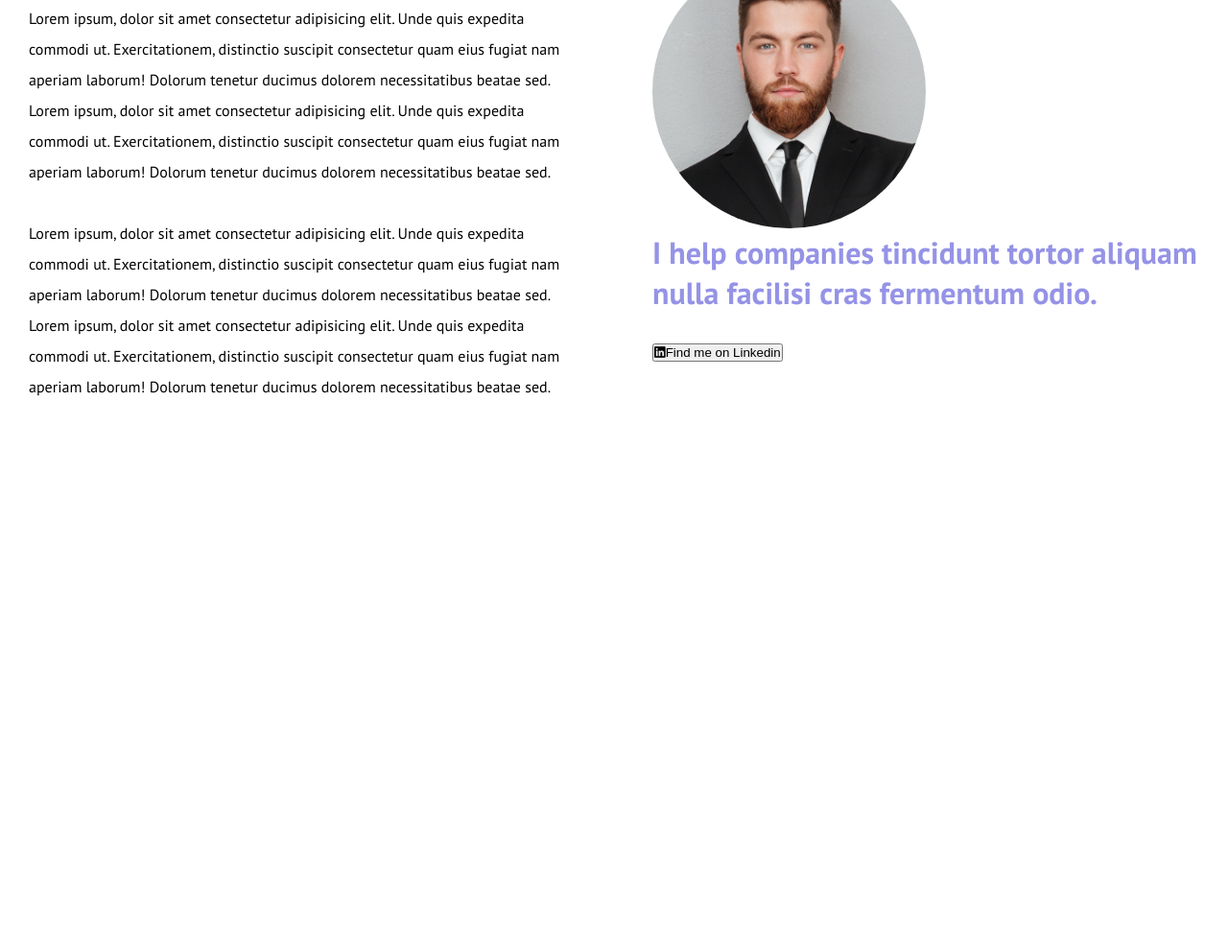
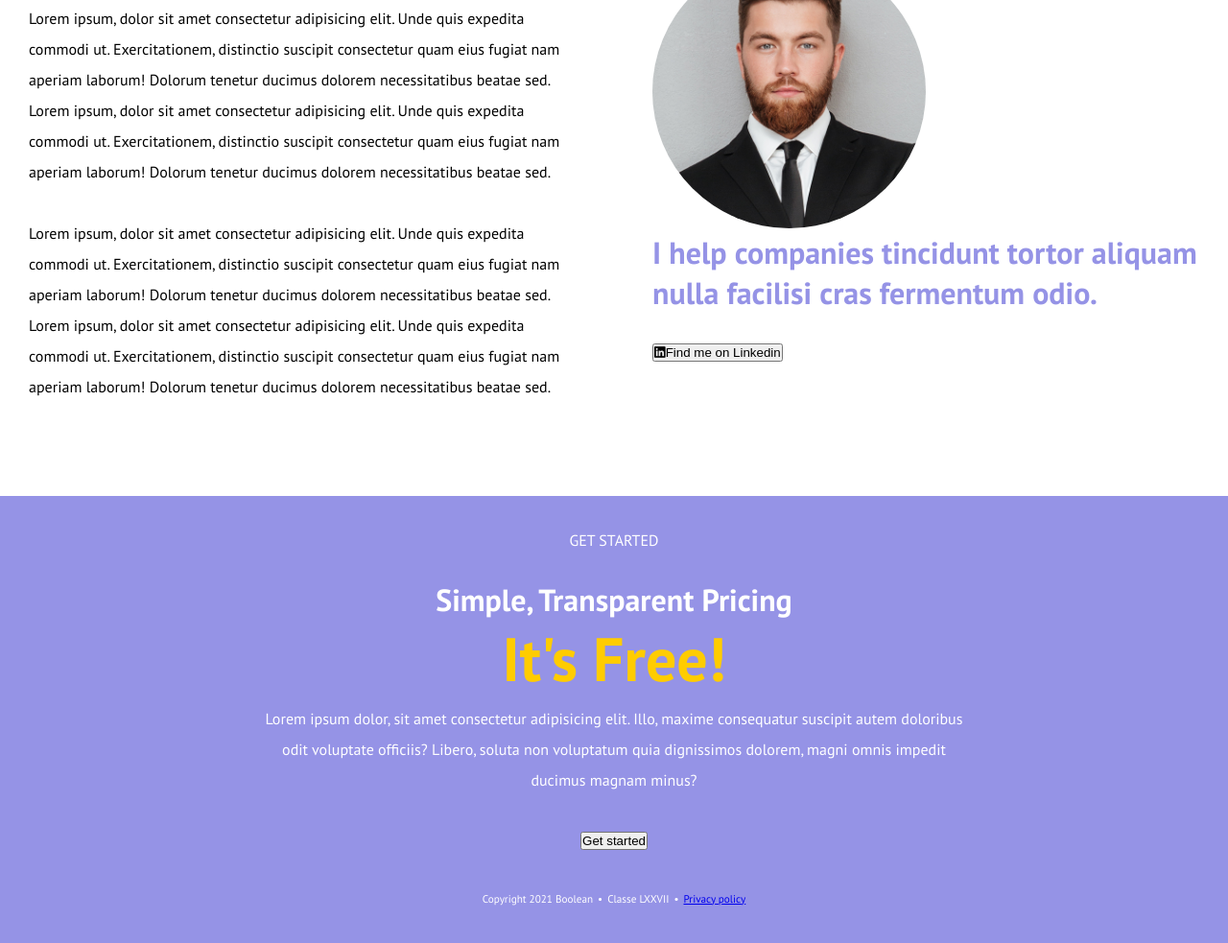
Before and after one commit to Paolo-dev-it/htmlcss-responsive-layout, a plain HTML site: page index.html in a window 1280 px wide. Shown: the part 4060-5043 px from the top of the page at 96% size. Before the commit the page ends 4577 px from the top, so only its background shows below. Drawn offline with Linux system fonts and the light colour scheme.

Commit message:
Get started section completed in all 3 devices

```diff
--- a/assets/css/style.css
+++ b/assets/css/style.css
@@ -299,6 +299,49 @@ header {
   margin-bottom: 30px;
 }
 
+.get-started {
+  width: 100%;
+  background-color: #9593e6;
+  padding: 30px;
+  text-align: center;
+  line-height: 2rem;
+}
+
+.get-started h4 {
+  color: white;
+  font-weight: 200;
+  margin-bottom: 30px;
+}
+
+.get-started h3 {
+  color: white;
+  font-weight: 800;
+  margin-bottom: 30px;
+  font-size: 2rem;
+}
+
+.get-started h2 {
+  color: rgb(255, 204, 0);
+  font-weight: 800;
+  margin-bottom: 30px;
+  font-size: 4rem;
+}
+
+.get-started p {
+  color: white;
+  margin-bottom: 30px;
+}
+
+.get-started .get-started-copyright {
+  color: white;
+  font-size: 0.7rem;
+  margin-top: 30px;
+}
+
+.bullet {
+  margin: 0px 5px;
+}
+
 @media screen and (min-width: 768px) {
   header {
     width: 100%;
@@ -419,6 +462,11 @@ header {
   }
   .about-img-container {
     width: 70%;
+  }
+
+  .get-started-container {
+    width: 60%;
+    margin: 0 auto;
   }
 }
 
@@ -567,4 +615,9 @@ header {
   .about-img-container {
     width: 50%;
   }
+
+  .get-started-container {
+    width: 60%;
+    margin: 0 auto;
+  }
 }
--- a/index.html
+++ b/index.html
@@ -335,7 +335,25 @@
         </div>
         <div></div>
       </section>
-      <section></section>
+      <section class="get-started">
+        <div class="get-started-container">
+          <h4>GET STARTED</h4>
+          <h3>Simple, Transparent Pricing</h3>
+          <h2>It's Free!</h2>
+          <p>
+            Lorem ipsum dolor, sit amet consectetur adipisicing elit. Illo,
+            maxime consequatur suscipit autem doloribus odit voluptate officiis?
+            Libero, soluta non voluptatum quia dignissimos dolorem, magni omnis
+            impedit ducimus magnam minus?
+          </p>
+          <button>Get started</button>
+          <div class="get-started-copyright">
+            <span>Copyright 2021 Boolean</span
+            ><span class="bullet">&#8226;</span><span>Classe LXXVII</span
+            ><span class="bullet">&#8226;</span><a href="#">Privacy policy</a>
+          </div>
+        </div>
+      </section>
     </main>
 
     <footer></footer>
```
